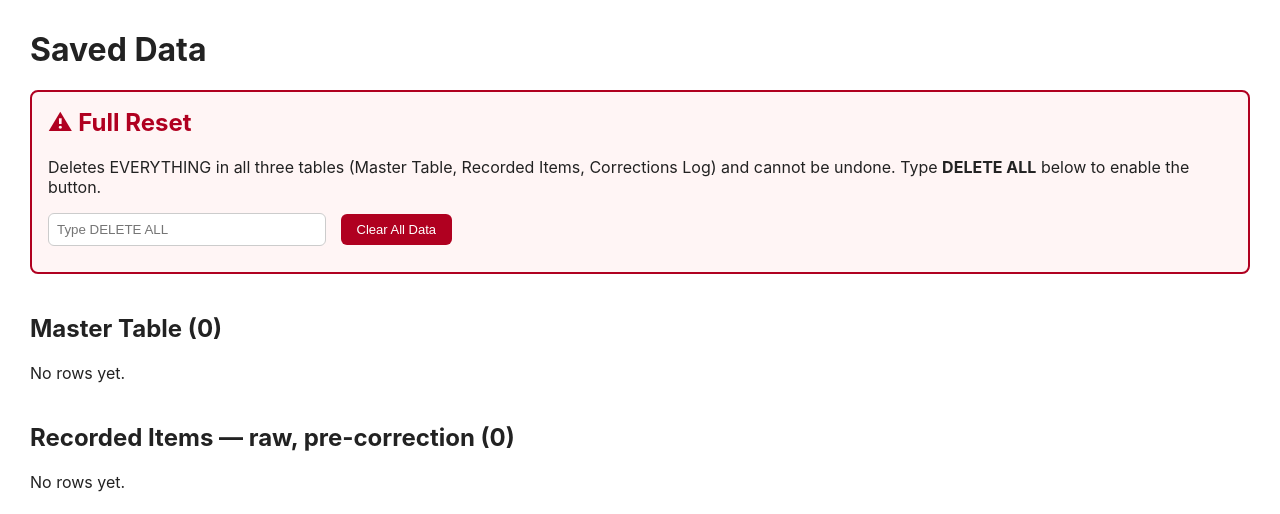
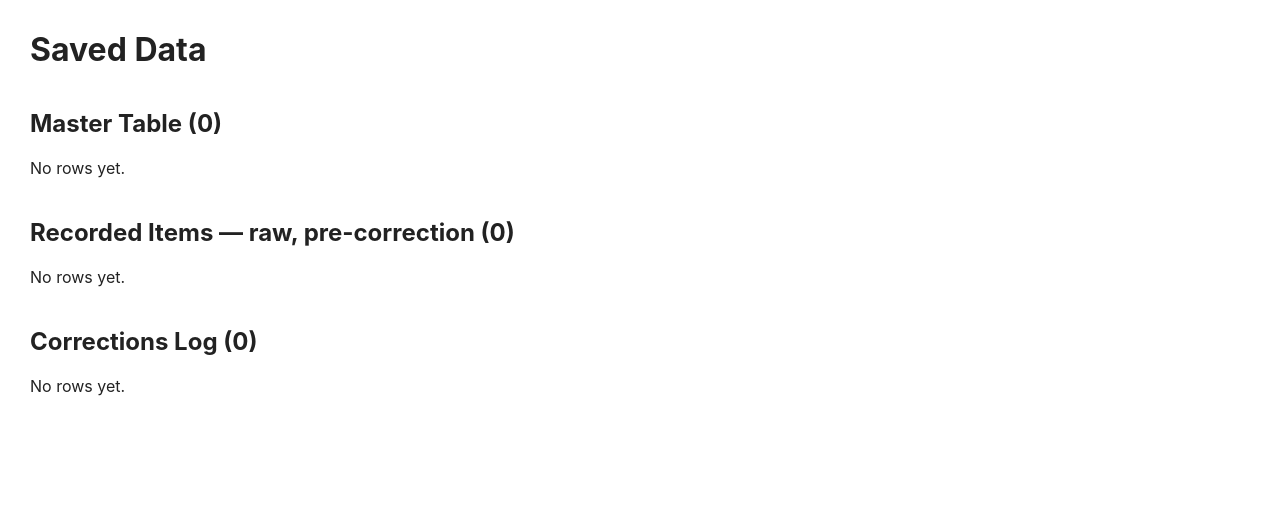
Before and after one commit to Ahsana-fragrantsouq/Perfume_Photo_Extractor, a Flask app: template templates/admin_data.html in a window 1280 px wide. Shown: the top 514 px of the page. Run offline with Flask 3, Linux system fonts and the light colour scheme; the template is opened without the code that fills it, so the values that code supplies are empty; some libraries are stand-ins or nearby versions.

Commit message:
remove reset and delete buttons

```diff
--- a/templates/admin_data.html
+++ b/templates/admin_data.html
@@ -33,13 +33,6 @@
 <!-- TODO-REMOVE-BEFORE-LIVE: this entire danger-zone block (Full Reset), plus its
      JS handler (clearAllBtn) below, plus /admin/clear-all + clear_all() in app.py/db.py.
      Dev/testing-only — wipes ALL data, no undo. Remove before this app goes live. -->
-<div class="danger-zone">
-  <h2>⚠ Full Reset</h2>
-  <p>Deletes EVERYTHING in all three tables (Master Table, Recorded Items, Corrections Log) and cannot be undone. Type <strong>DELETE ALL</strong> below to enable the button.</p>
-  <input type="text" id="confirmInput" placeholder="Type DELETE ALL">
-  <button id="clearAllBtn" disabled>Clear All Data</button>
-  <div id="clearAllStatus" class="status-msg"></div>
-</div>
 
 {% macro render_table(rows, columns, labels, table_name) %}
   {% if rows %}
@@ -70,7 +63,7 @@
   <div class="table-actions">
     {# TODO-REMOVE-BEFORE-LIVE: this button + deleteSelected() JS below + /admin/delete
        + delete_items() in app.py/db.py. Dev/testing-only row deletion. Remove before go-live. #}
-    <button onclick="deleteSelected('{{ table_name }}')">Delete selected</button>
+
     {% if table_name == 'master_table' %}
     <button onclick="updateSkus()">Update SKUs</button>
     {% endif %}
@@ -150,91 +143,12 @@ document.querySelectorAll(".select-all").forEach(selectAll => {
 
 // TODO-REMOVE-BEFORE-LIVE: pairs with the "Delete selected" buttons and /admin/delete.
 // Dev/testing-only. Remove this function + its buttons before go-live.
-async function deleteSelected(table) {
-  const checked = document.querySelectorAll(`.row-check[data-table="${table}"]:checked`);
-  const ids = Array.from(checked).map(cb => parseInt(cb.dataset.id, 10));
-  const statusEl = document.getElementById(`status-${table}`);
 
-  if (ids.length === 0) {
-    statusEl.textContent = "No rows selected.";
-    statusEl.className = "status-msg status-error";
-    return;
-  }
-
-  if (!confirm(`Delete ${ids.length} row(s) from ${table}? This cannot be undone.`)) {
-    return;
-  }
-
-  statusEl.textContent = "Deleting...";
-  statusEl.className = "status-msg";
-
-  try {
-    const res = await fetch(`/admin/delete?key=${encodeURIComponent(ADMIN_KEY)}`, {
-      method: "POST",
-      headers: { "Content-Type": "application/json" },
-      body: JSON.stringify({ table, ids }),
-    });
-    const data = await res.json();
-
-    if (!res.ok) {
-      statusEl.textContent = `Error: ${data.error || "Unknown error"}`;
-      statusEl.className = "status-msg status-error";
-      return;
-    }
-
-    statusEl.textContent = `Deleted ${data.deleted} row(s). Reloading...`;
-    statusEl.className = "status-msg status-ok";
-    setTimeout(() => location.reload(), 800);
-  } catch (err) {
-    statusEl.textContent = `Request failed: ${err.message}`;
-    statusEl.className = "status-msg status-error";
-  }
-}
 
 // TODO-REMOVE-BEFORE-LIVE: this whole block, from here to the end of clearAllBtn's
 // handler below, pairs with the danger-zone HTML and /admin/clear-all. Remove before go-live.
 // Full reset — button only enables once the exact phrase is typed
-const confirmInput = document.getElementById("confirmInput");
-const clearAllBtn = document.getElementById("clearAllBtn");
-const clearAllStatus = document.getElementById("clearAllStatus");
 
-confirmInput.addEventListener("input", () => {
-  clearAllBtn.disabled = confirmInput.value !== "DELETE ALL";
-});
-
-clearAllBtn.addEventListener("click", async () => {
-  if (!confirm("This deletes ALL saved data permanently. Are you absolutely sure?")) {
-    return;
-  }
-
-  clearAllBtn.disabled = true;
-  clearAllStatus.textContent = "Clearing...";
-  clearAllStatus.className = "status-msg";
-
-  try {
-    const res = await fetch(`/admin/clear-all?key=${encodeURIComponent(ADMIN_KEY)}`, {
-      method: "POST",
-      headers: { "Content-Type": "application/json" },
-      body: JSON.stringify({ confirm: confirmInput.value }),
-    });
-    const data = await res.json();
-
-    if (!res.ok) {
-      clearAllStatus.textContent = `Error: ${data.error || "Unknown error"}`;
-      clearAllStatus.className = "status-msg status-error";
-      clearAllBtn.disabled = false;
-      return;
-    }
-
-    clearAllStatus.textContent = "All data cleared. Reloading...";
-    clearAllStatus.className = "status-msg status-ok";
-    setTimeout(() => location.reload(), 800);
-  } catch (err) {
-    clearAllStatus.textContent = `Request failed: ${err.message}`;
-    clearAllStatus.className = "status-msg status-error";
-    clearAllBtn.disabled = false;
-  }
-});
 </script>
 
 </body>
```
